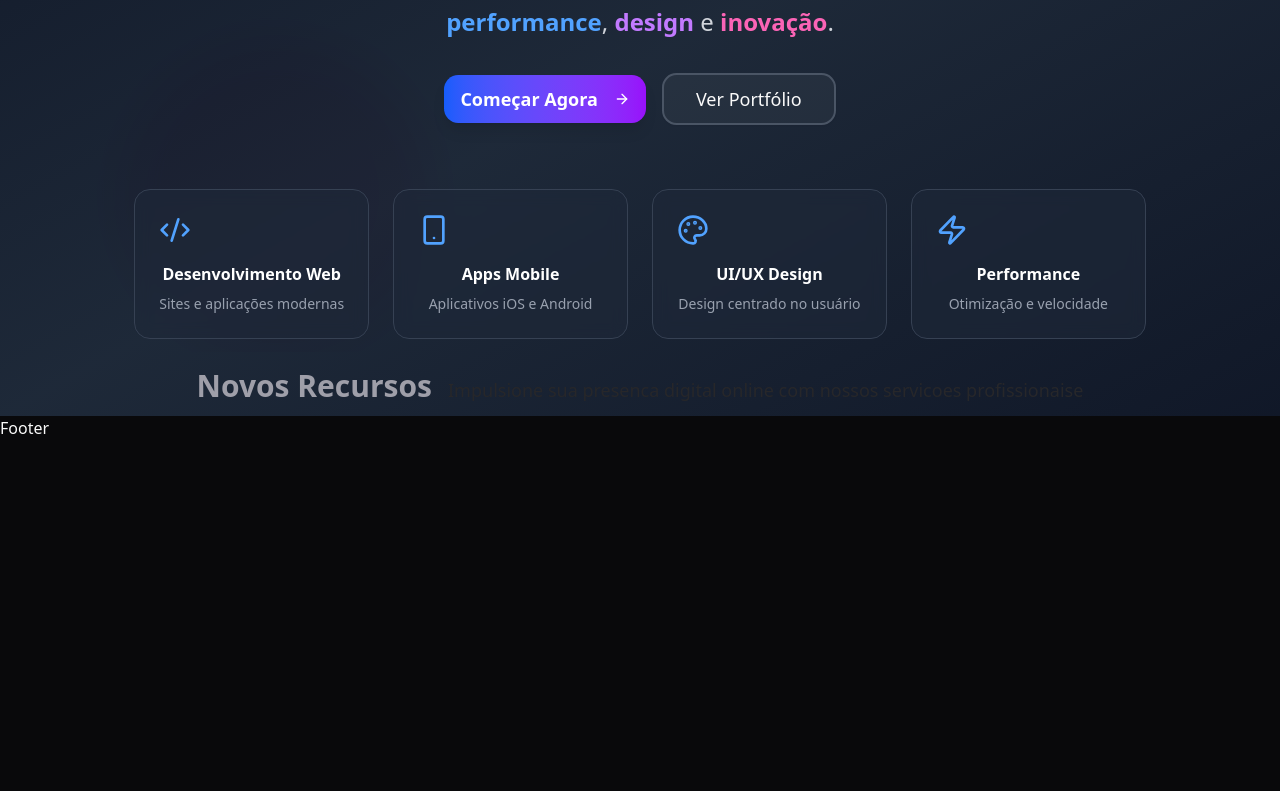
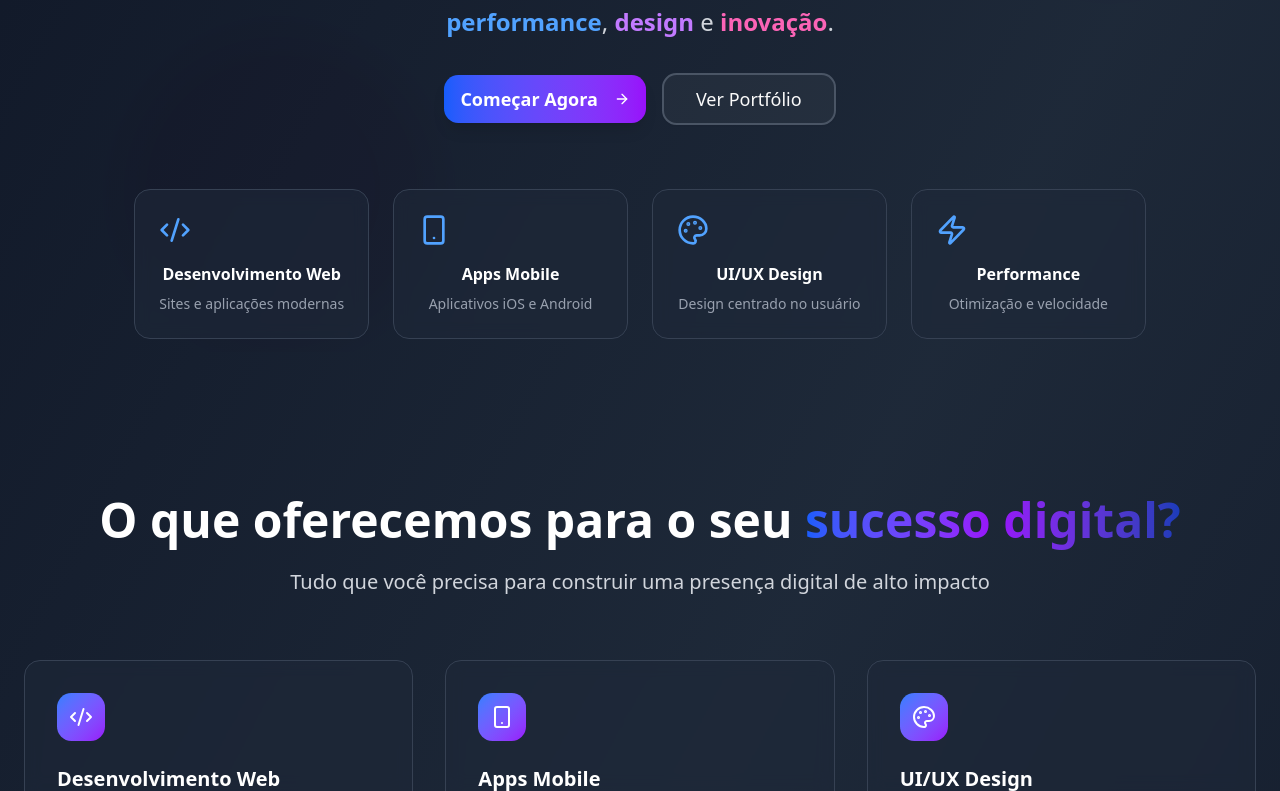
Before and after one commit to kauanevieira/site-vdom-digital, a Next.js app: page / in a window 1280 px wide. Shown: the part 360-1151 px from the top of the page. Before the commit the page ends 800 px from the top, so only its background shows below. Built offline with nearby package versions, Linux system fonts and the light colour scheme.

Commit message:
feat: add Services component to the main page; enhance service offerings display

```diff
--- /dev/null
+++ b/src/app/(pages)/landing/services.tsx
@@ -0,0 +1,127 @@
+import {
+  Code2,
+  Palette,
+  Smartphone,
+  Zap,
+  Globe,
+  Shield,
+  TrendingUp,
+  Users,
+  ArrowRight
+} from 'lucide-react';
+
+export default function Services() {
+  const services = [
+    {
+      icon: Code2,
+      title: 'Desenvolvimento Web',
+      description: 'Sites e aplicações web modernas com tecnologias de ponta',
+      features: ['React & Next.js', 'TypeScript', 'API Integration', 'Performance']
+    },
+    {
+      icon: Smartphone,
+      title: 'Apps Mobile',
+      description: 'Aplicativos nativos e híbridos para iOS e Android',
+      features: ['React Native', 'Flutter', 'App Store Deploy', 'Push Notifications']
+    },
+    {
+      icon: Palette,
+      title: 'UI/UX Design',
+      description: 'Design centrado no usuário para experiências incríveis',
+      features: ['Figma', 'Prototyping', 'User Research', 'Design System']
+    },
+    {
+      icon: Globe,
+      title: 'E-commerce',
+      description: 'Lojas virtuais completas com integração de pagamento',
+      features: ['Shopify', 'WooCommerce', 'Payment Gateway', 'Inventory']
+    },
+    {
+      icon: Shield,
+      title: 'Segurança & Hosting',
+      description: 'Hospedagem segura e otimizada para alta performance',
+      features: ['SSL Certificate', 'CDN', 'Backup', 'Monitoring']
+    },
+    {
+      icon: TrendingUp,
+      title: 'SEO & Analytics',
+      description: 'Otimização para mecanismos de busca e análise de dados',
+      features: ['Google Analytics', 'Search Console', 'Performance', 'Reports']
+    }
+  ];
+
+  return (
+    <section className="py-20 lg:py-32">
+      <div className="text-center mb-16">
+        <h2 className="text-3xl sm:text-4xl lg:text-5xl font-black text-gray-900 dark:text-white mb-6">
+          O que oferecemos para o seu{' '}
+          <span className="bg-gradient-to-r from-blue-600 via-purple-600 to-blue-800 bg-clip-text text-transparent">
+            sucesso digital?
+          </span>
+        </h2>
+        <p className="text-lg sm:text-xl text-gray-600 dark:text-gray-300 max-w-3xl mx-auto">
+          Tudo que você precisa para construir uma presença digital de alto impacto
+        </p>
+      </div>
+
+      <div className="grid grid-cols-1 md:grid-cols-2 lg:grid-cols-3 gap-8 mb-16">
+        {services.map((service, index) => (
+          <div
+            key={index}
+            className="group relative bg-white/60 dark:bg-gray-800/60 backdrop-blur-sm rounded-2xl p-8 border border-gray-200 dark:border-gray-700 hover:bg-white/80 dark:hover:bg-gray-800/80 transition-all duration-300 hover:shadow-xl hover:-translate-y-2"
+          >
+            {/* Icon */}
+            <div className="inline-flex items-center justify-center w-12 h-12 rounded-xl bg-gradient-to-br from-blue-500 to-purple-600 text-white mb-6 group-hover:scale-110 transition-transform duration-300">
+              <service.icon className="w-6 h-6" />
+            </div>
+
+            {/* Content */}
+            <h3 className="text-xl font-bold text-gray-900 dark:text-white mb-3">
+              {service.title}
+            </h3>
+            <p className="text-gray-600 dark:text-gray-300 mb-6 leading-relaxed">
+              {service.description}
+            </p>
+
+            {/* Features List */}
+            <ul className="space-y-2 mb-6">
+              {service.features.map((feature, featureIndex) => (
+                <li key={featureIndex} className="flex items-center text-sm text-gray-500 dark:text-gray-400">
+                  <div className="w-1.5 h-1.5 rounded-full bg-blue-500 mr-3"></div>
+                  {feature}
+                </li>
+              ))}
+            </ul>
+
+            {/* Hover Arrow */}
+            <div className="absolute bottom-6 right-6 opacity-0 group-hover:opacity-100 transition-opacity duration-300">
+              <ArrowRight className="w-5 h-5 text-blue-600 dark:text-blue-400" />
+            </div>
+          </div>
+        ))}
+      </div>
+
+      {/* Bottom CTA Section */}
+      <div className="text-center bg-gradient-to-r from-blue-50 to-purple-50 dark:from-gray-800 dark:to-gray-700 rounded-3xl p-12 border border-gray-200 dark:border-gray-600">
+        <div className="inline-flex items-center justify-center w-16 h-16 rounded-2xl bg-gradient-to-br from-blue-500 to-purple-600 text-white mb-6">
+          <Users className="w-8 h-8" />
+        </div>
+        <h3 className="text-2xl lg:text-3xl font-bold text-gray-900 dark:text-white mb-4">
+          Pronto para transformar sua ideia em realidade?
+        </h3>
+        <p className="text-lg text-gray-600 dark:text-gray-300 mb-8 max-w-2xl mx-auto">
+          Junte-se a dezenas de empresas que já confiam em nossos serviços para criar soluções digitais de alta qualidade.
+        </p>
+        <div className="flex flex-col sm:flex-row gap-4 justify-center">
+          <button className="inline-flex items-center justify-center px-8 py-4 text-lg font-semibold text-white bg-gradient-to-r from-blue-600 to-purple-600 hover:from-blue-700 hover:to-purple-700 rounded-xl shadow-lg hover:shadow-xl transition-all duration-300 group">
+            Começar Projeto
+            <ArrowRight className="ml-2 w-5 h-5 group-hover:translate-x-1 transition-transform" />
+          </button>
+          <button className="inline-flex items-center justify-center px-8 py-4 text-lg font-medium text-gray-700 dark:text-gray-300 bg-white dark:bg-gray-800 hover:bg-gray-50 dark:hover:bg-gray-700 border-2 border-gray-300 dark:border-gray-600 hover:border-blue-500 dark:hover:border-blue-400 rounded-xl transition-all duration-300">
+            Ver Portfólio
+          </button>
+        </div>
+      </div>
+    </section>
+  );
+}
--- a/src/app/(pages)/page.tsx
+++ b/src/app/(pages)/page.tsx
@@ -1,10 +1,12 @@
 import { Title } from '../components/title';
 import Hero from './landing/hero';
+import Services from './landing/services';
 
 export default function Page() {
   return (
     <div className="flex flex-col gap-4 max-w-[1400px] w-full mx-auto px-4 md:px-6 ">
       <Hero />
+      <Services />
       <Title
         text="Novos Recursos"
         subtitle="Impulsione sua presenca digital online com nossos servicoes profissionaise"
```
